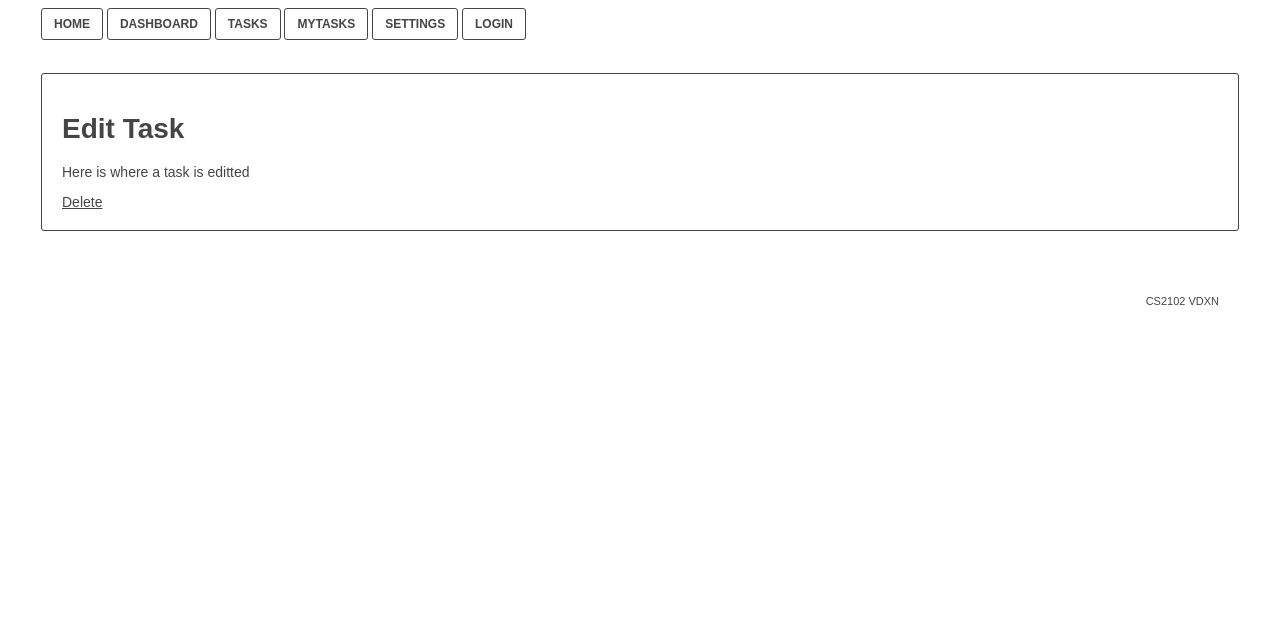
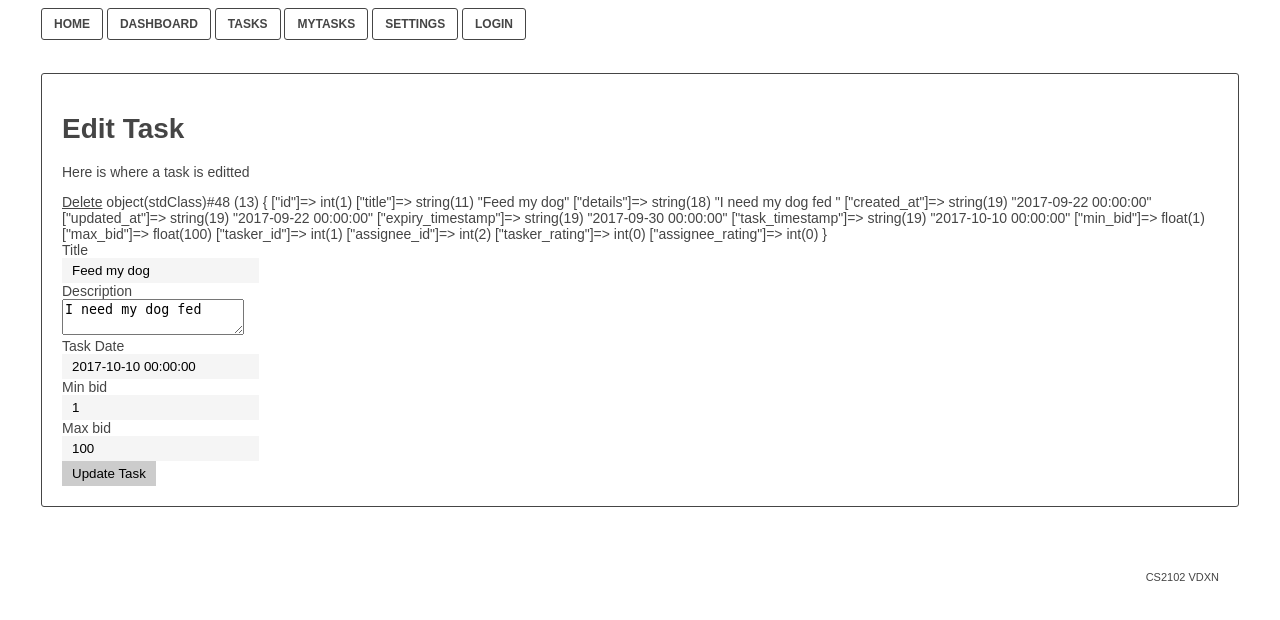
Before and after one commit to cs2012-vdxn/vdxn, a PHP site: page /tasks/edittask/1 in a window 1280 px wide. Shown: the top 620 px of the page. Run offline with PHP 8.4, Linux system fonts and the light colour scheme; data comes from the database, SQL or seed files in the repository; some libraries are stand-ins or nearby versions.

Commit message:
add edit feature for task
WIP

```diff
--- a/vdxn/application/Controller/TasksController.php
+++ b/vdxn/application/Controller/TasksController.php
@@ -35,7 +35,7 @@ class TasksController
     public function newtask()
     {
       require APP . 'view/_templates/header.php';
-      if($this->validate_new_tasks($_POST))
+      if($this->validate_task($_POST))
       {
         //TODO
         $clean_task_params = $_POST;
@@ -53,7 +53,22 @@ class TasksController
     public function edittask($tid)
     {
       require APP . 'view/_templates/header.php';
-      require APP . 'view/tasks/edit.php';
+      $Task = new Task();
+
+      if($this->validate_task($_POST))
+      {
+        //TODO
+        $clean_task_params = $_POST;
+        if($Task->editTask($tid, $clean_task_params)) {
+          require APP . 'view/tasks/taskedited.php';
+        } else {
+          die("ERROR TO CATCH");
+        }
+      } else
+      {
+        $task = $Task->getTask($tid);
+        require APP . 'view/tasks/edit.php';
+      }
       require APP . 'view/_templates/footer.php';
     }
 
@@ -113,7 +128,7 @@ class TasksController
       require APP . 'view/_templates/footer.php';
     }
 
-    private function validate_new_tasks($params)
+    private function validate_task($params)
     {
       return isset($params['title']) && isset($params['details']);
     }
--- a/vdxn/application/Model/Task.php
+++ b/vdxn/application/Model/Task.php
@@ -87,6 +87,19 @@ class Task extends Model
       return $query->execute();
     }
 
+    public function editTask($tid, $params)
+    {
+      // TODO: check if user is authenticated and allowed to edit task
+      $sql = "UPDATE `task` SET `title` = '".$params['title']."',
+        `details` = '".$params['details']."',
+        `task_timestamp` = '2017-09-25 00:00:00',
+        `min_bid` = '".$params['min_bid']."',
+        `max_bid` = '".$params['max_bid']."'
+        WHERE `task`.`id`=$tid";
+      $query = $this->db->prepare($sql);
+      return $query->execute();
+    }
+
     /*
       Bidding related functions
     */
--- a/vdxn/application/view/tasks/edit.php
+++ b/vdxn/application/view/tasks/edit.php
@@ -4,4 +4,28 @@
       Here is where a task is editted
     </p>
     <a href="/tasks/deletetask/<?php echo $tid;?>">Delete</a>
+    <?php var_dump($task); ?>
+    <form method="post" action="">
+      <label>Title</label>
+      <br>
+      <input type="text" name="title" value="<?php echo $task->{'title'}?>">
+      <br>
+      <label>Description</label>
+      <br>
+      <textarea name="details"><?php echo $task->{'details'}?></textarea>
+      <br>
+      <label>Task Date</label>
+      <br>
+      <input type="text" name="taskdate" value="<?php echo $task->{'task_timestamp'}?>">
+      <br>
+      <label>Min bid</label>
+      <br>
+      <input type="text" name="min_bid"  value="<?php echo $task->{'min_bid'}?>">
+      <br>
+      <label>Max bid</label>
+      <br>
+      <input type="text" name="max_bid" value="<?php echo $task->{'max_bid'}?>">
+      <br>
+      <input type="submit" value="Update Task">
+    </form>
 </div>
```
Also changed, not shown: vdxn/application/view/tasks/taskedited.php (added, +9 -0 lines).
